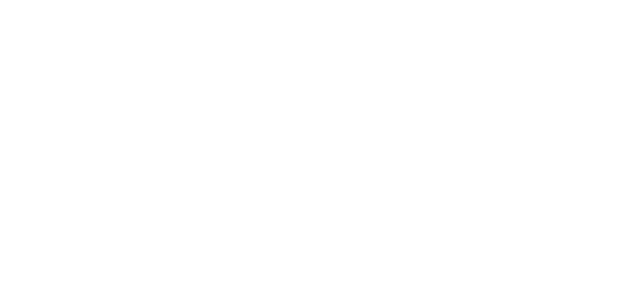
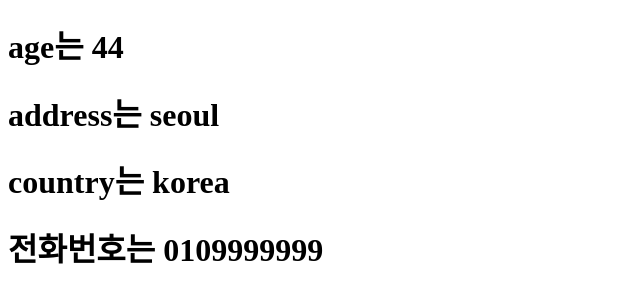
Before and after one commit to azerone52/react20231031, a React (Create React App) app: page / in a window 1280 px wide. Shown: the top 302 px of the page, without its empty margins (0-640 px from the left). Built offline with nearby package versions, Linux system fonts and the light colour scheme.

Commit message:
jsx에서 js코드 작성하기 연습

```diff
--- a/src/App.js
+++ b/src/App.js
@@ -1,5 +1,24 @@
+function MyComp() {
+  const address = "seoul";
+  const country = "korea";
+  const phone = "0109999999";
+  const age = 44;
+  return (
+    <>
+      <h1>age는 {age}</h1>
+      <h1>address는 {address}</h1>
+      <h1>country는 {country}</h1>
+      <h1>전화번호는 {phone}</h1>
+    </>
+  );
+}
+
 function App() {
-  return <div></div>;
+  return (
+    <div>
+      <MyComp />
+    </div>
+  );
 }
 
 export default App;
```
